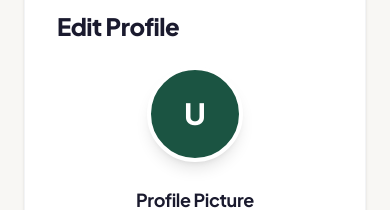
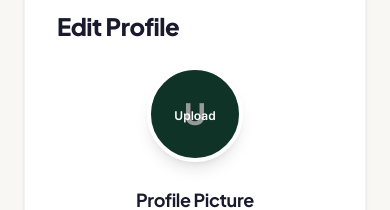
Before and after one commit to Tantawi65/siyp-platform, a React (Vite) app in the folder frontend/: page /profile/edit in a window 390 px wide. Shown: the part 179-389 px from the top of the page. Built offline with nearby package versions, Linux system fonts and the light colour scheme; no server answers; sample sign-in values are in the browser's storage.

Commit message:
Make avatar upload overlay always visible on mobile

```diff
--- a/frontend/src/pages/EditProfilePage.tsx
+++ b/frontend/src/pages/EditProfilePage.tsx
@@ -298,7 +298,7 @@ const EditProfilePage: React.FC = () => {
                   ) : (
                     <span className="text-white font-black text-3xl">{formData.name ? formData.name.charAt(0).toUpperCase() : 'U'}</span>
                   )}
-                  <div className="absolute inset-0 bg-black/40 flex flex-col items-center justify-center opacity-0 group-hover:opacity-100 transition-opacity">
+                  <div className="absolute inset-0 bg-black/40 flex flex-col items-center justify-center opacity-100 lg:opacity-0 lg:group-hover:opacity-100 transition-opacity">
                     <span className="text-white text-xs font-semibold mt-1">Upload</span>
                   </div>
                   <input type="file" accept="image/*" onChange={handleAvatarUpload} className="absolute inset-0 w-full h-full opacity-0 cursor-pointer" />
```
